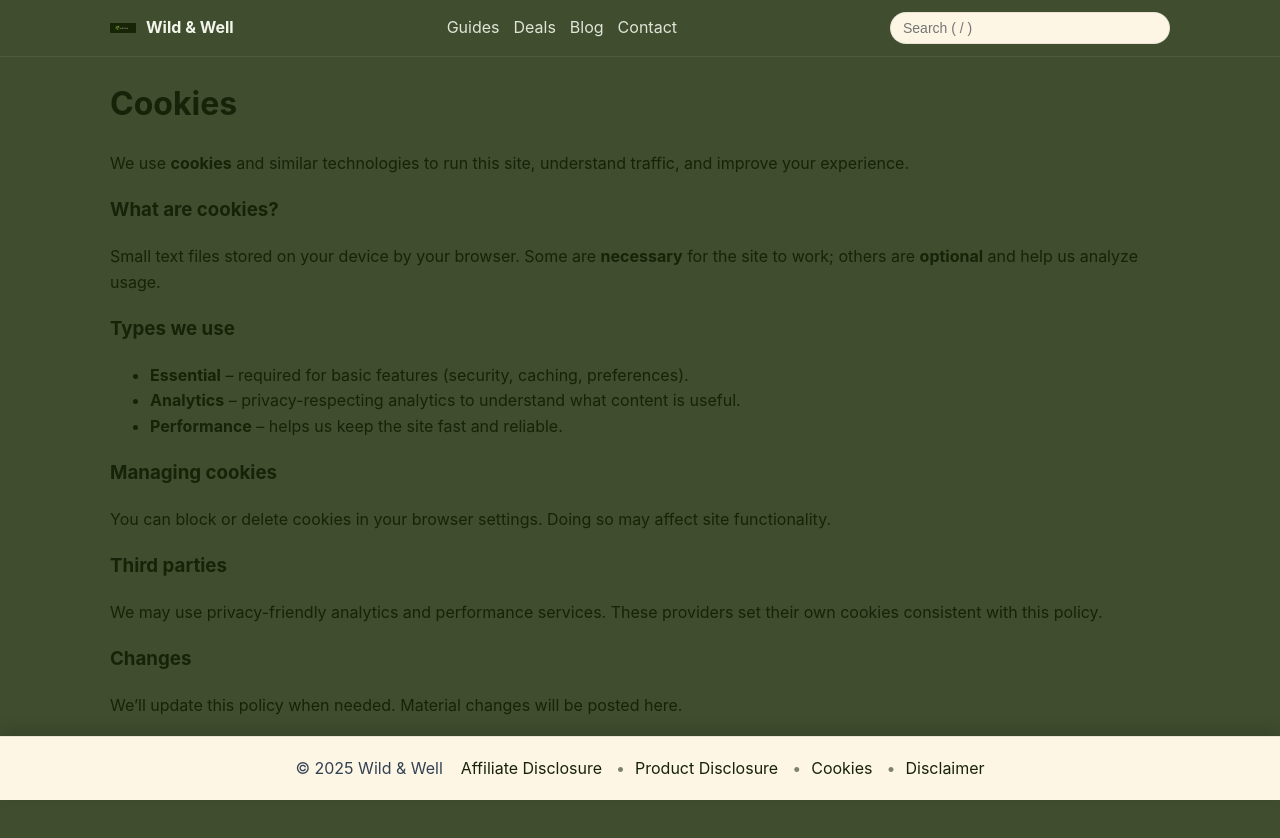
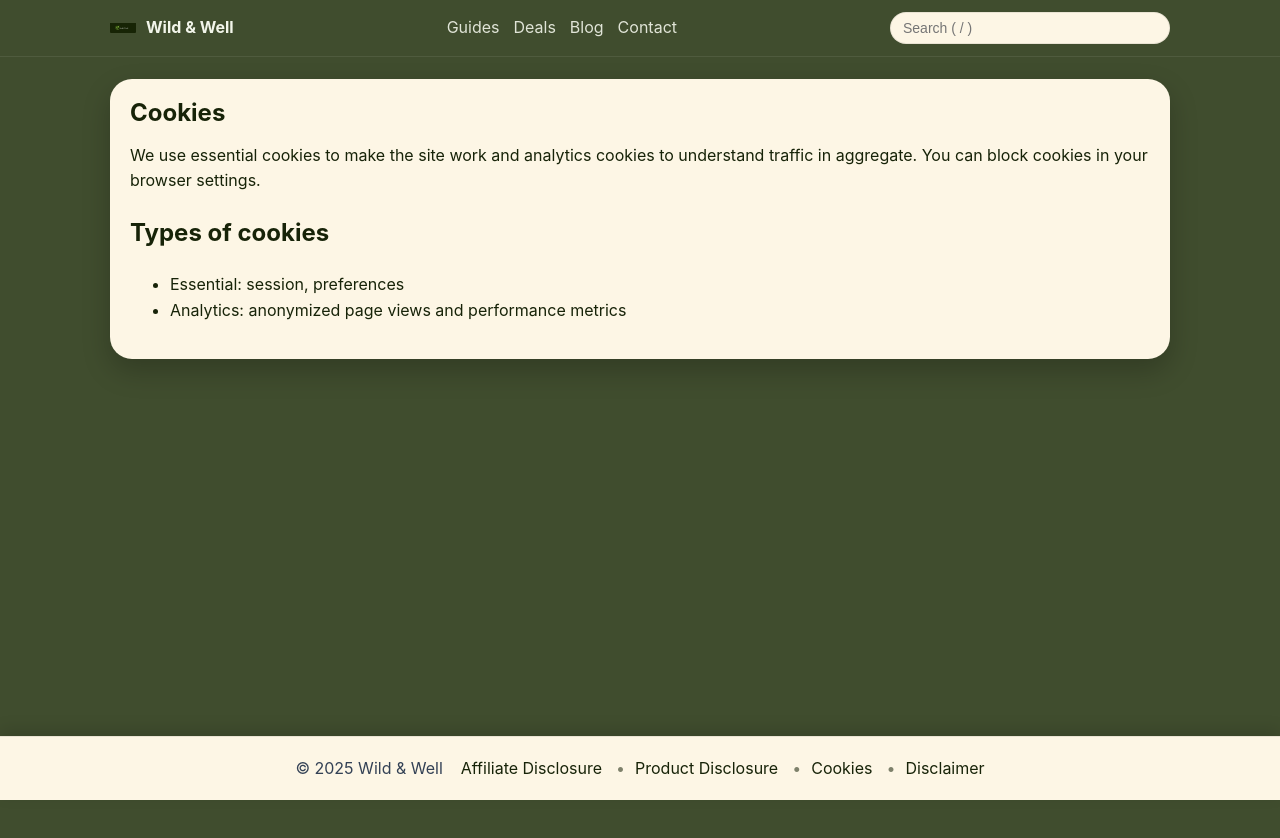
Before and after one commit to dariosandison/Eco---Holistic, a Next.js app: page /cookies in a window 1280 px wide. Shown: the top 838 px of the page. After the commit the page ends 800 px from the top, so only its background shows below. Built offline with nearby package versions, Linux system fonts and the light colour scheme.

Commit message:
Update cookies.js

```diff
--- a/pages/cookies.js
+++ b/pages/cookies.js
@@ -1,29 +1,24 @@
+// pages/cookies.js
 import Head from 'next/head';
-import { getDocBySlug } from '../lib/content';
-import { renderMarkdown } from '../lib/markdown';
 
-export default function Cookies({ doc, html }) {
+export default function Cookies() {
   return (
     <>
       <Head>
-        <title>{doc?.title ? `${doc.title} | Wild & Well` : 'Cookies | Wild & Well'}</title>
-        {doc?.description ? <meta name="description" content={doc.description} /> : null}
+        <title>Cookies — Wild &amp; Well</title>
+        <meta name="robots" content="noindex,follow" />
       </Head>
-      <main className="container">
-        <h1>{doc?.title || 'Cookies'}</h1>
-        <article dangerouslySetInnerHTML={{ __html: html || '' }} />
-      </main>
+      <div className="container" style={{ marginTop: 22 }}>
+        <article className="post">
+          <h1 className="post-title">Cookies</h1>
+          <p>We use essential cookies to make the site work and analytics cookies to understand traffic in aggregate. You can block cookies in your browser settings.</p>
+          <h2>Types of cookies</h2>
+          <ul>
+            <li>Essential: session, preferences</li>
+            <li>Analytics: anonymized page views and performance metrics</li>
+          </ul>
+        </article>
+      </div>
     </>
   );
 }
-
-export async function getStaticProps() {
-  const fields = ['slug', 'title', 'date', 'content', 'excerpt', 'description'];
-  // IMPORTANT: positional args (dir, slug, fields)
-  const doc = getDocBySlug('content/legal', 'cookies', fields);
-
-  if (!doc) return { notFound: true };
-
-  const html = renderMarkdown(doc.content || '');
-  return { props: { doc, html } };
-}
```
